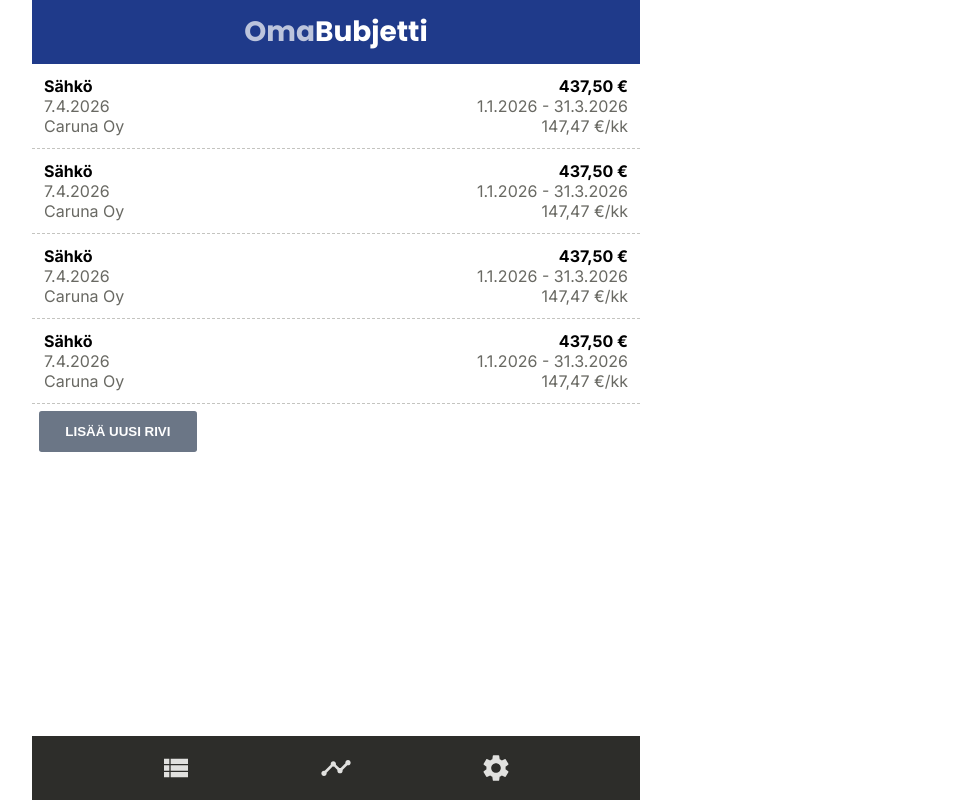
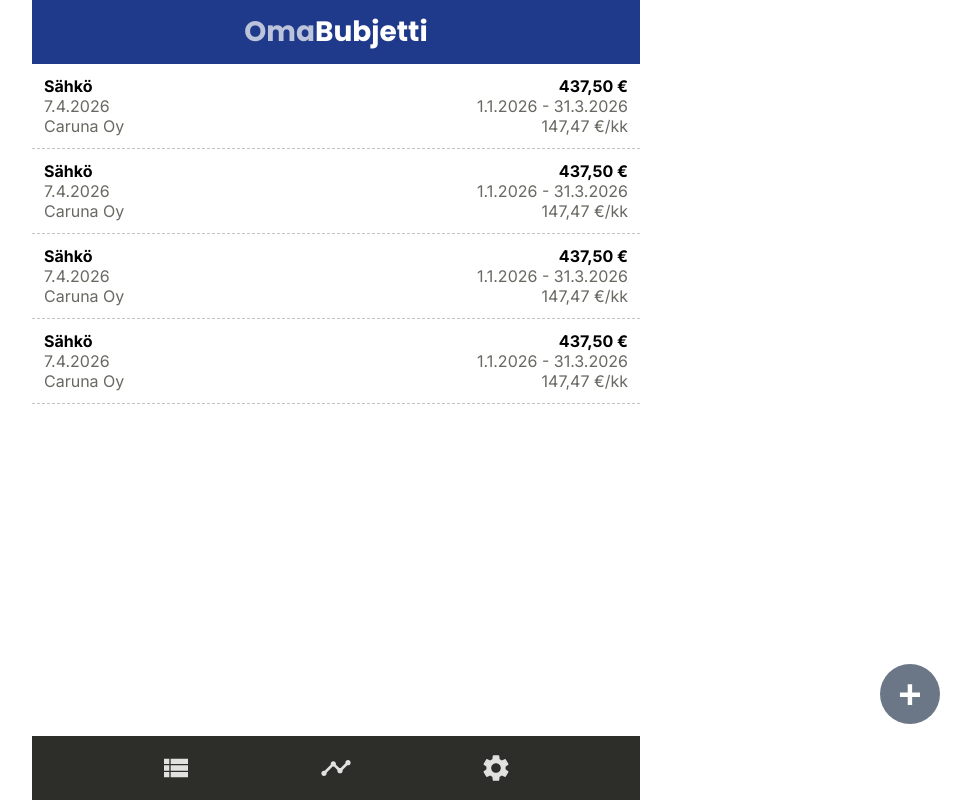
Before and after one commit to stmargariitaaa/OmaBudjetti, a React (Vite) app: page / in a window 1280 px wide. Shown: the whole page, without its empty margins (304-1275 px from the left). Built offline with nearby package versions, Linux system fonts and the light colour scheme.

Commit message:
lisää FloatingButton-komponentin

```diff
--- a/src/components/App/App.jsx
+++ b/src/components/App/App.jsx
@@ -4,6 +4,8 @@ import Header from '../Header'
 import Menu from '../Menu'
 import Content from '../Content'
 import Button from '../../shared/ui/buttons'
+import { FloatingButton } from '../../shared/ui/buttons'
+
 
 
 
@@ -18,7 +20,7 @@ function App() {
           <Item />
           <Item />
           <Item />
-          <Button secondary>LISÄÄ UUSI RIVI</Button>
+          <FloatingButton secondary>+</FloatingButton>
         </Content>
         <Menu />
       </div>
--- /dev/null
+++ b/src/shared/ui/buttons/FloatingButton.jsx
@@ -0,0 +1,47 @@
+import cx from './cx'
+import styles from './buttons.module.css'
+import Button from './Button'
+
+/**
+ * Kelluva painike (Floating Action Button), joka pohjautuu yleiseen Button‑komponenttiin.
+ *
+ * Komponentti lisää Buttonille kelluvan sijainnin (esim. näkymän alakulmaan)
+ * CSS Modules ‑tyylien avulla. Varsinainen toiminnallisuus ja ulkoasu
+ * periytyvät Button‑komponentilta.
+ *
+ * Käytetään tyypillisesti ensisijaiseen, nopeasti saavutettavaan toimintoon,
+ * kuten “Lisää”, “Uusi” tai “Avaa”.
+ *
+ * Mahdollinen `className` yhdistetään komponentin omiin kelluviin tyyleihin.
+ * Kaikki muut propsit välitetään suoraan Button‑komponentille
+ * (esim. `onClick`, `primary`, `aria-label`).
+ *
+ * @param {Object} props
+ *   Komponentin props-objekti.
+ *
+ * @param {string} [props.className]
+ *   Mahdollinen lisäluokkanimi, joka yhdistetään kelluvan painikkeen tyyleihin.
+ *
+ * @returns {JSX.Element}
+ *   Renderöitävä Floating Button.
+ *
+ * @example
+ * <FloatingButton
+ *   primary
+ *   aria-label="Lisää uusi"
+ *   onClick={handleAdd}
+ * >
+ *   +
+ * </FloatingButton>
+ */
+function FloatingButton({className, ...props}) {
+  return (
+    <Button className={cx(
+              styles.button_floating,
+              className
+            )}
+            {...props} />
+  )
+}
+
+export { FloatingButton as default, FloatingButton }
--- a/src/shared/ui/buttons/buttons.module.css
+++ b/src/shared/ui/buttons/buttons.module.css
@@ -47,3 +47,17 @@
   background-color: var(--warning);
   color: var(--neutral-lightest);
 }
+
+.button_floating {
+  position: fixed;
+  bottom: 3.5rem;
+  right: 1rem;
+  border-radius: 50%;
+  font-size: 2.5em;
+  width: 1.5em;
+  height: 1.5em;
+  padding: 0.5em;
+  display: flex;
+  justify-content: center;
+  align-items: center;
+}
--- a/src/shared/ui/buttons/index.js
+++ b/src/shared/ui/buttons/index.js
@@ -1 +1,4 @@
-export { Button as default, Button } from './Button'
+import Button from './Button'
+import FloatingButton from './FloatingButton'
+
+export { Button as default, Button, FloatingButton }
```
